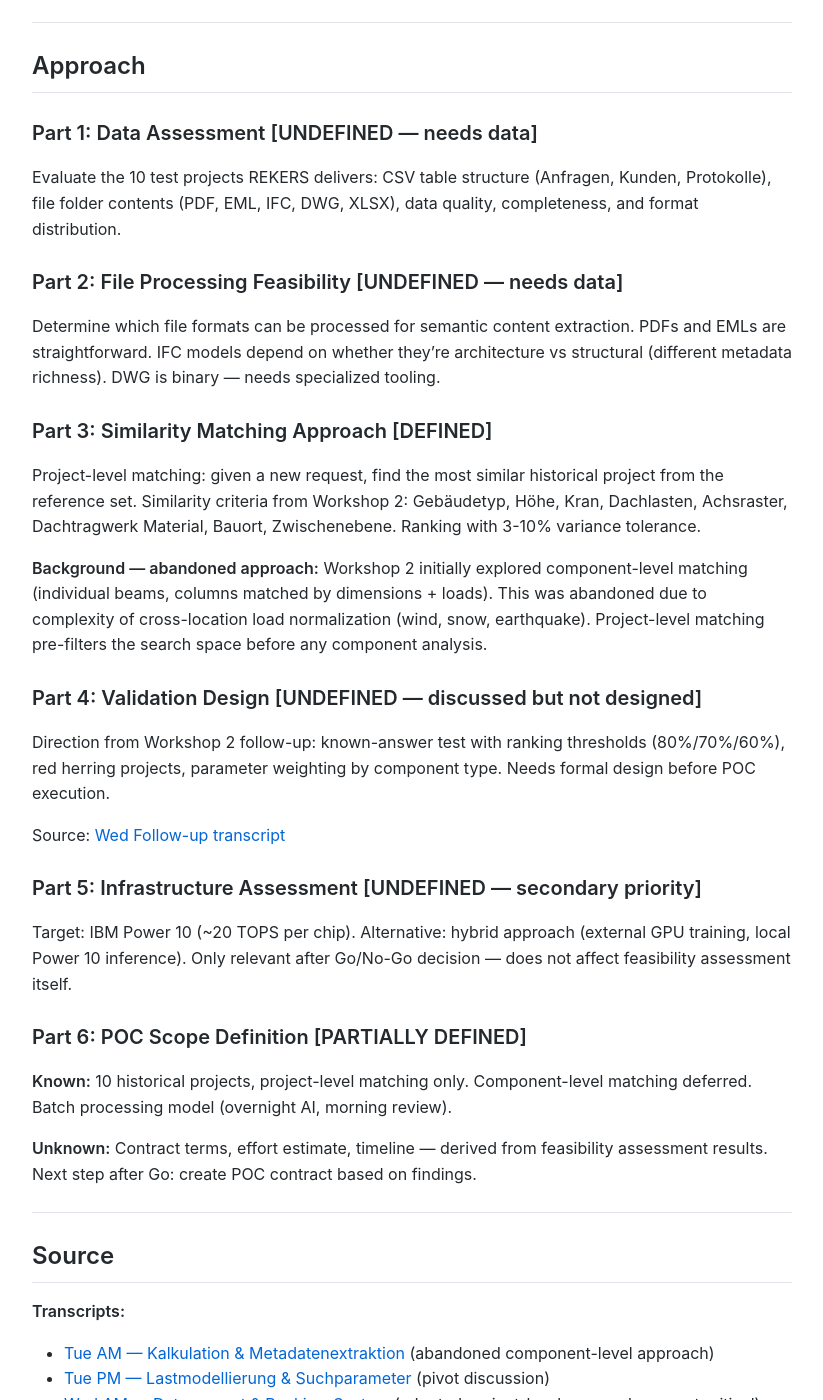
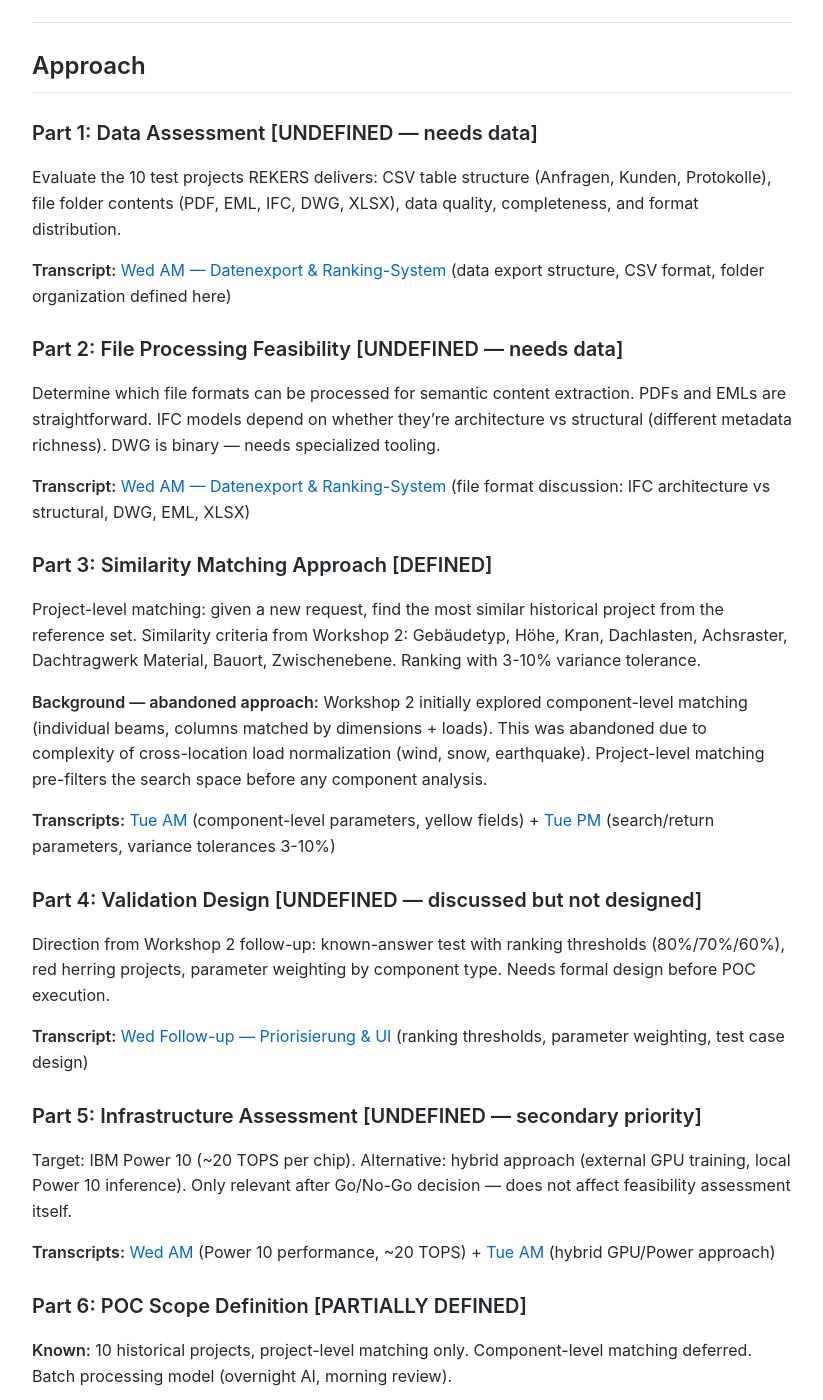
Before and after one commit to MariusWilsch/public-wilsch-ai-pages, a Jekyll site: the page built from project/rekers/design-doc-feasibility-report.md, in a window 1280 px wide and 1400 px high, scrolled down 1298 px. Shown: the whole window, without its empty margins (228-1051 px from the left). Built offline with Jekyll 4.4.1, drawn with Linux system fonts in a browser that asks for light colours; our own code applies the rules of GitHub Pages for plain Markdown files; some of the changed text lies outside the part shown.

Commit message:
Sync from hippocampus 2026-02-09

```diff
--- a/project/rekers/design-doc-feasibility-report.md
+++ b/project/rekers/design-doc-feasibility-report.md
@@ -40,9 +40,13 @@ The problem is NOT building a full AI quotation system. The problem IS determini
 
 Evaluate the 10 test projects REKERS delivers: CSV table structure (Anfragen, Kunden, Protokolle), file folder contents (PDF, EML, IFC, DWG, XLSX), data quality, completeness, and format distribution.
 
+**Transcript:** [Wed AM — Datenexport & Ranking-System](https://app.fireflies.ai/view/01KG1V9Y791YHSAVP7GJABEJAA) (data export structure, CSV format, folder organization defined here)
+
 ### Part 2: File Processing Feasibility [UNDEFINED — needs data]
 
 Determine which file formats can be processed for semantic content extraction. PDFs and EMLs are straightforward. IFC models depend on whether they're architecture vs structural (different metadata richness). DWG is binary — needs specialized tooling.
+
+**Transcript:** [Wed AM — Datenexport & Ranking-System](https://app.fireflies.ai/view/01KG1V9Y791YHSAVP7GJABEJAA) (file format discussion: IFC architecture vs structural, DWG, EML, XLSX)
 
 ### Part 3: Similarity Matching Approach [DEFINED]
 
@@ -50,21 +54,27 @@ Project-level matching: given a new request, find the most similar historical pr
 
 **Background — abandoned approach:** Workshop 2 initially explored component-level matching (individual beams, columns matched by dimensions + loads). This was abandoned due to complexity of cross-location load normalization (wind, snow, earthquake). Project-level matching pre-filters the search space before any component analysis.
 
+**Transcripts:** [Tue AM](https://app.fireflies.ai/view/01KFZ9MSE9WZ179TAYYC30C6JC) (component-level parameters, yellow fields) + [Tue PM](https://app.fireflies.ai/view/01KFZR74V0N0P1S589KBKZCBYH) (search/return parameters, variance tolerances 3-10%)
+
 ### Part 4: Validation Design [UNDEFINED — discussed but not designed]
 
 Direction from Workshop 2 follow-up: known-answer test with ranking thresholds (80%/70%/60%), red herring projects, parameter weighting by component type. Needs formal design before POC execution.
 
-Source: [Wed Follow-up transcript](https://app.fireflies.ai/view/01KG25S4S0MVB8Q8F3CEXG60N4)
+**Transcript:** [Wed Follow-up — Priorisierung & UI](https://app.fireflies.ai/view/01KG25S4S0MVB8Q8F3CEXG60N4) (ranking thresholds, parameter weighting, test case design)
 
 ### Part 5: Infrastructure Assessment [UNDEFINED — secondary priority]
 
 Target: IBM Power 10 (~20 TOPS per chip). Alternative: hybrid approach (external GPU training, local Power 10 inference). Only relevant after Go/No-Go decision — does not affect feasibility assessment itself.
+
+**Transcripts:** [Wed AM](https://app.fireflies.ai/view/01KG1V9Y791YHSAVP7GJABEJAA) (Power 10 performance, ~20 TOPS) + [Tue AM](https://app.fireflies.ai/view/01KFZ9MSE9WZ179TAYYC30C6JC) (hybrid GPU/Power approach)
 
 ### Part 6: POC Scope Definition [PARTIALLY DEFINED]
 
 **Known:** 10 historical projects, project-level matching only. Component-level matching deferred. Batch processing model (overnight AI, morning review).
 
 **Unknown:** Contract terms, effort estimate, timeline — derived from feasibility assessment results. Next step after Go: create POC contract based on findings.
+
+**Transcript:** [Wed AM](https://app.fireflies.ai/view/01KG1V9Y791YHSAVP7GJABEJAA) (10-project scope, project-level first, batch processing model)
 
 ---
 
```
